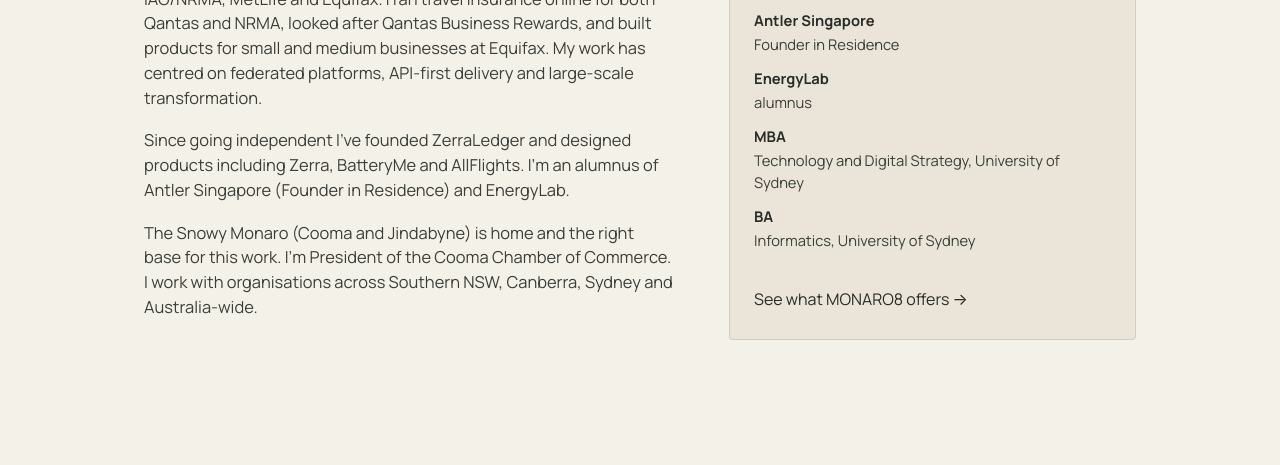
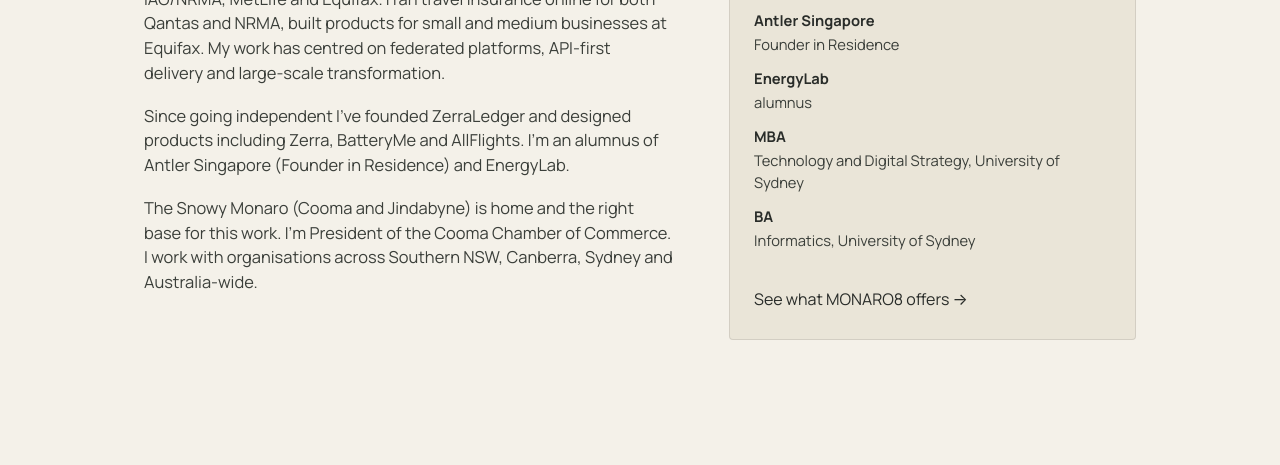
Before and after one commit to mindbuilt/monaro8, a plain HTML site: page about/index.html in a window 1280 px wide. Shown: the part 635-1100 px from the top of the page. Drawn offline with Linux system fonts and the light colour scheme.

Commit message:
Remove Qantas Business Rewards callout
Was only one year of the 4-year Qantas tenure, doesn't warrant specific mention.

```diff
--- a/about/index.html
+++ b/about/index.html
@@ -123,7 +123,7 @@
     <div class="wrap bio-grid">
       <div class="bio-copy">
         <h2>Oliver Moran, Principal</h2>
-        <p>I've spent 15 years building digital products and platforms for Qantas, IAG/NRMA, MetLife and Equifax. I ran travel insurance online for both Qantas and NRMA, looked after Qantas Business Rewards, and built products for small and medium businesses at Equifax. My work has centred on federated platforms, API-first delivery and large-scale transformation.</p>
+        <p>I've spent 15 years building digital products and platforms for Qantas, IAG/NRMA, MetLife and Equifax. I ran travel insurance online for both Qantas and NRMA, built products for small and medium businesses at Equifax. My work has centred on federated platforms, API-first delivery and large-scale transformation.</p>
         <p>Since going independent I've founded ZerraLedger and designed products including Zerra, BatteryMe and AllFlights. I'm an alumnus of Antler Singapore (Founder in Residence) and EnergyLab.</p>
         <p>The Snowy Monaro (Cooma and Jindabyne) is home and the right base for this work. I'm President of the Cooma Chamber of Commerce. I work with organisations across Southern NSW, Canberra, Sydney and Australia-wide.</p>
       </div>
```
Also changed, not shown: services/index.html (+0 -1 lines).
